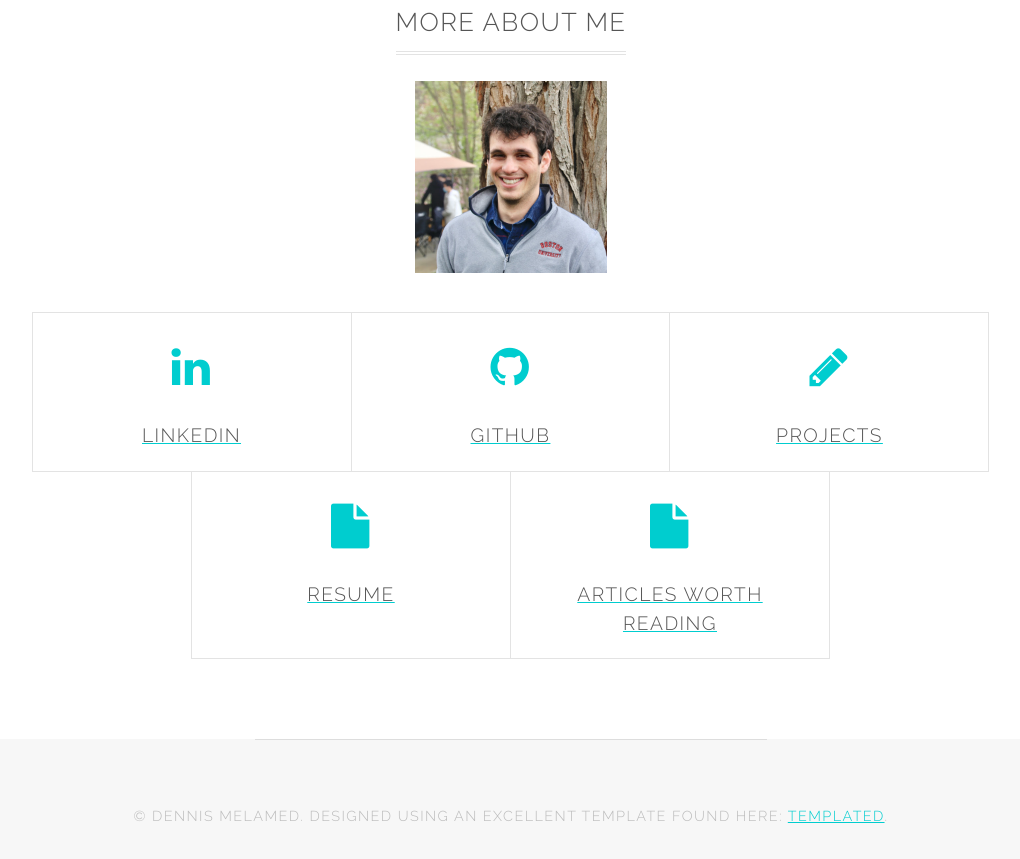
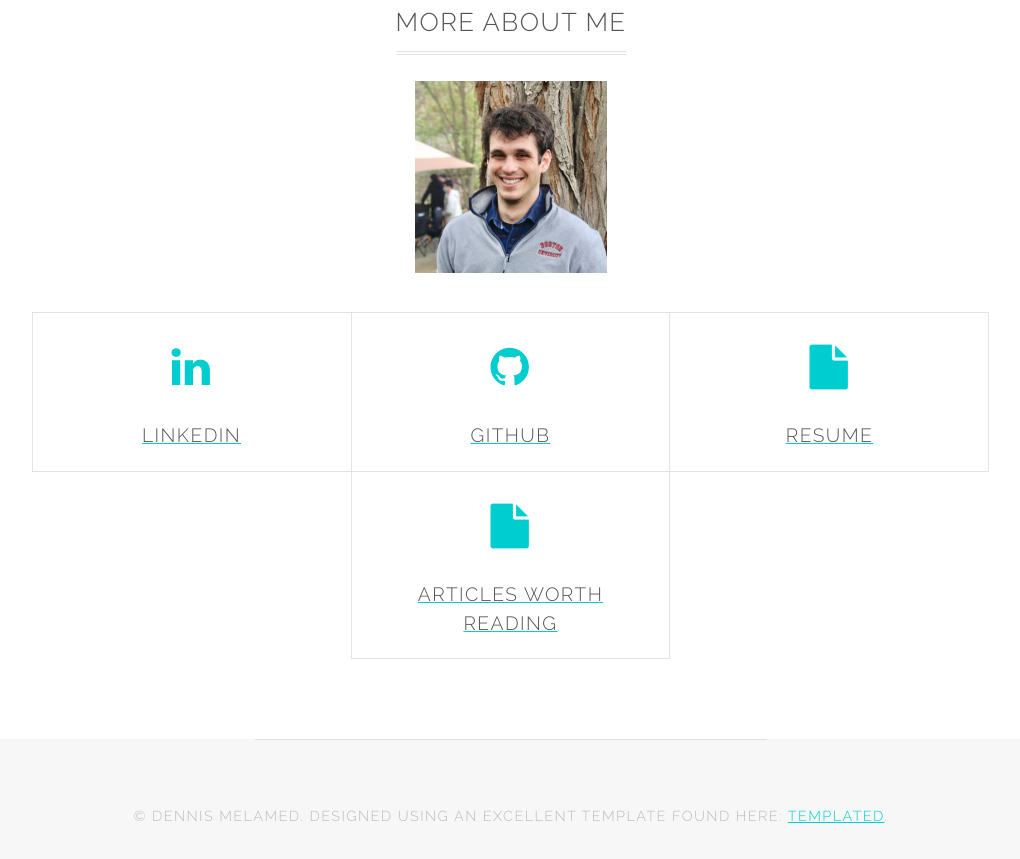
Before and after one commit to DennisMelamed/DennisMelamed.github.io, a plain HTML site: page index.html in a window 1280 px wide. Shown: the part 625-1484 px from the top of the page, without its empty margins (129-1149 px from the left). Drawn offline with Linux system fonts and the light colour scheme.

Commit message:
remove projects

```diff
--- a/index.html
+++ b/index.html
@@ -42,10 +42,10 @@
 							<a href="https://github.com/DennisMelamed">	<i class="fa fa-github"></i>
 								<h3>Github</h3> </a>
 						</div>
-						<div class="feature">
+						<!--div class="feature">
 							<a href="projects.html" > <i class="fa fa-pencil"></i>
 								<h3>Projects</h3> </a>
-						</div>
+						</div-->
 						<!--div class="feature">
 							<a href="https://www.instagram.com/dennismelamed/"> <i class="fa fa-instagram"></i>
 								<h3>Instagram</h3> </a>
```
